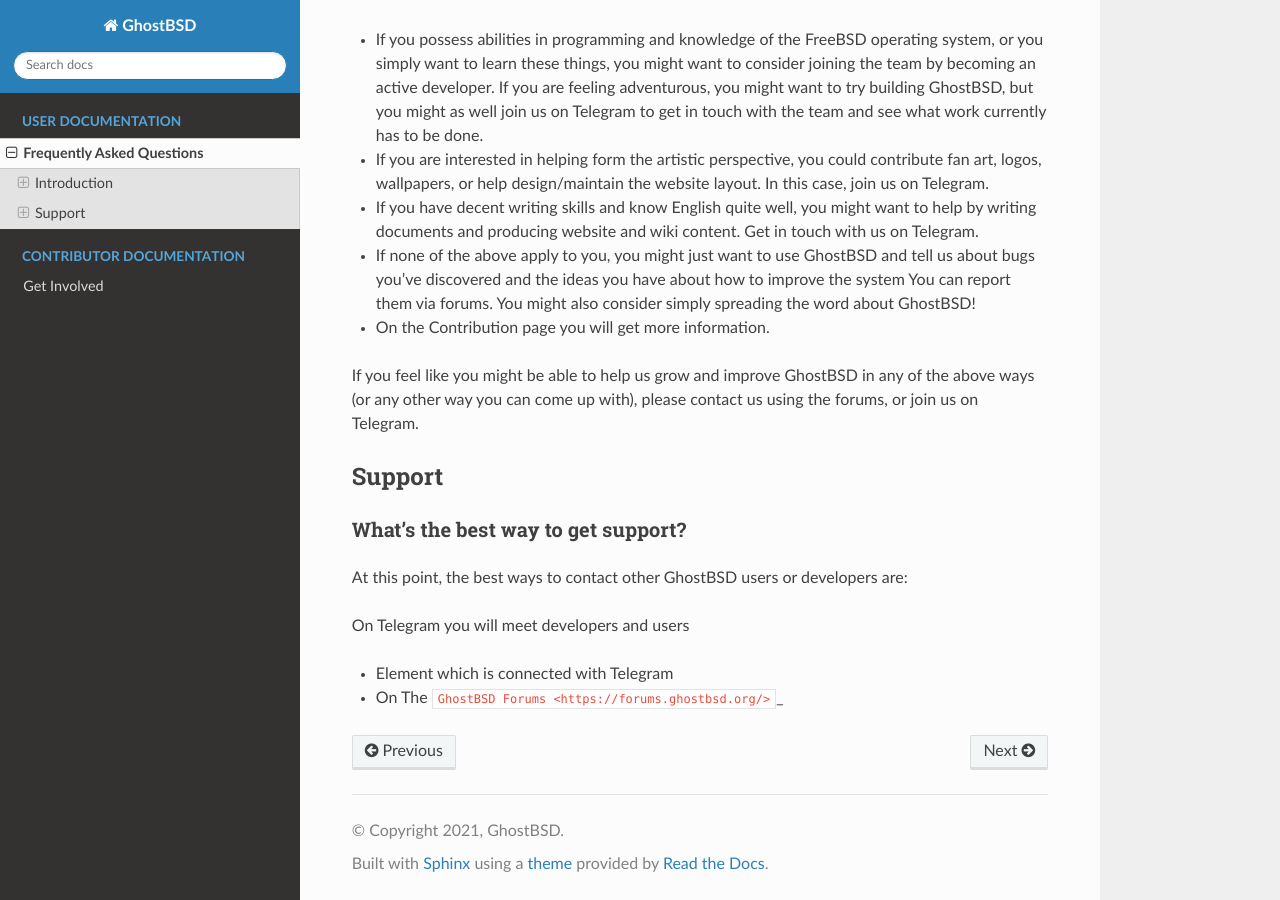
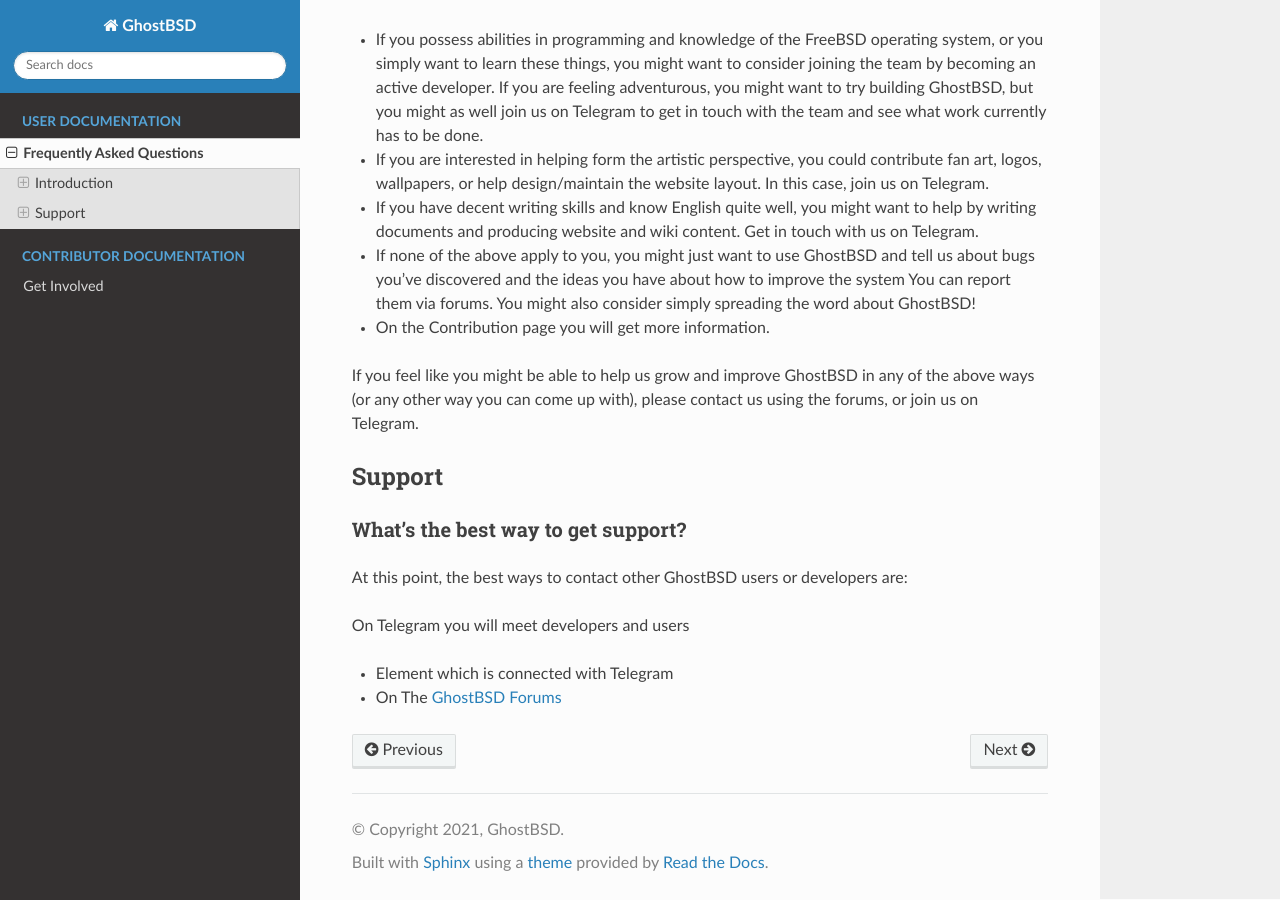
Before and after one commit to ghostbsd/documentation, a Sphinx documentation site: the page built from source/user/FAQ.md, in a window 1280 px wide and 900 px high, scrolled down 2416 px. Built offline with Sphinx 7.4.7 and the Read the Docs theme 2.0.0, drawn with Linux system fonts in a browser that asks for light colours.

Commit message:
Update FAQ.md

```diff
--- a/source/user/FAQ.md
+++ b/source/user/FAQ.md
@@ -82,4 +82,4 @@
 On Telegram you will meet developers and users
 
 * Element which is connected with Telegram
-* On The `GhostBSD Forums <https://forums.ghostbsd.org/>`_
+* On The [GhostBSD Forums](https://forums.ghostbsd.org/)
```
